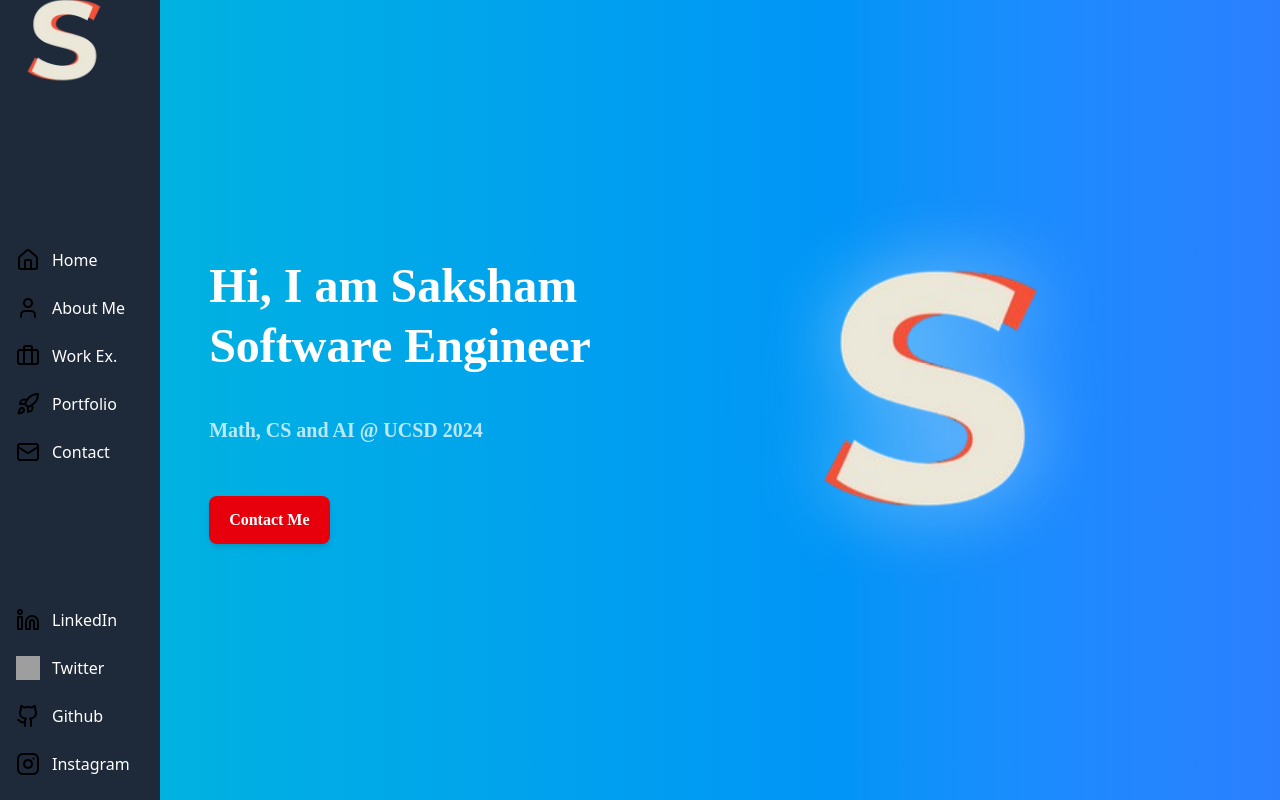
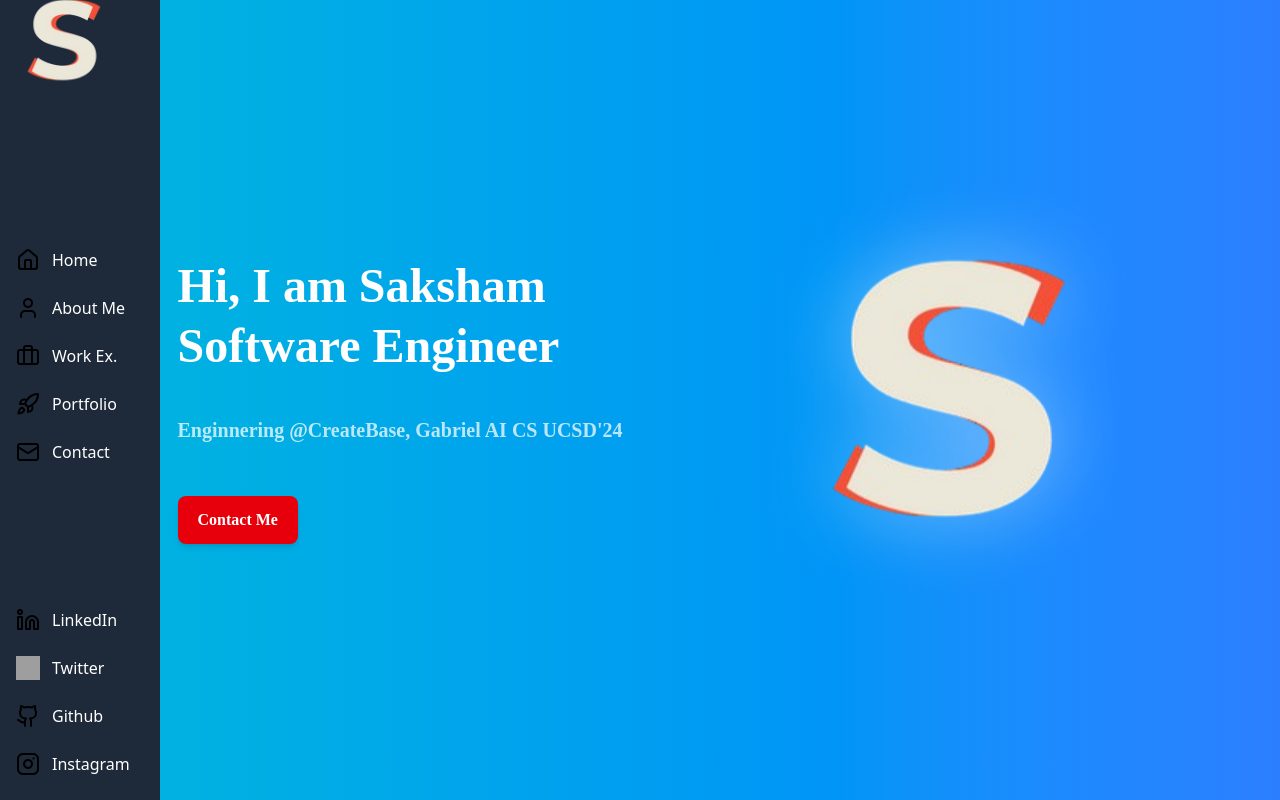
Before and after one commit to sakshamrai101/sak_portfolio, a Next.js app: page /landing in a window 1280 px wide. Built offline with nearby package versions, Linux system fonts and the light colour scheme; grey boxes are pictures that could not be loaded; a web font is replaced by a local one.

Commit message:
Subtitle change

```diff
--- a/src/app/landing/page.tsx
+++ b/src/app/landing/page.tsx
@@ -27,7 +27,8 @@ export default function LandingPage() {
                         </div>
 
                         <p className="text-base sm:text-lg md:text-xl font-bold text-white animate-pulse">
-                            Math, CS and AI @ UCSD 2024
+                            Enginnering @CreateBase, Gabriel AI
+                            CS UCSD'24
                         </p>
                         <Link href="/contact">
                             <button className="mt-3 px-3 py-2 sm:px-8 sm:py-2 md:px-5 md:py-3 text-sm sm:text-base bg-red-600 text-white font-semibold rounded-lg shadow-md hover:bg-blue-500 transition-all duration-300">
```
